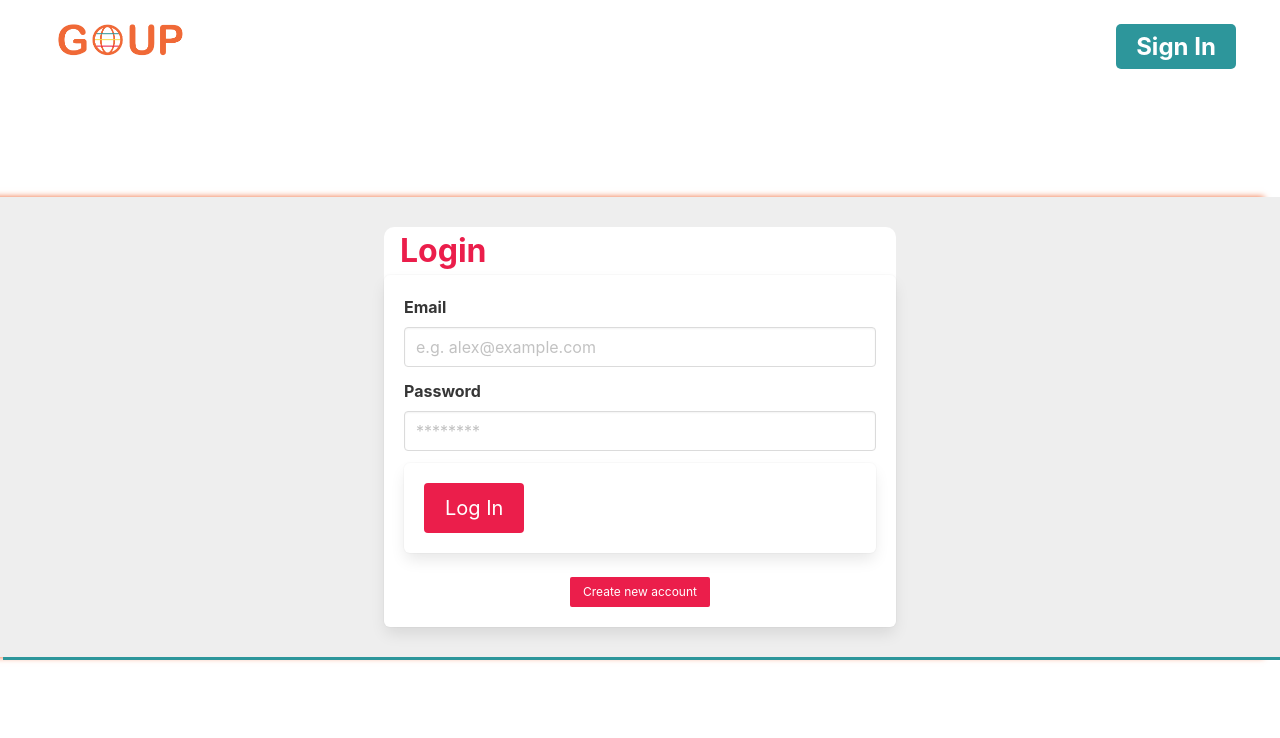
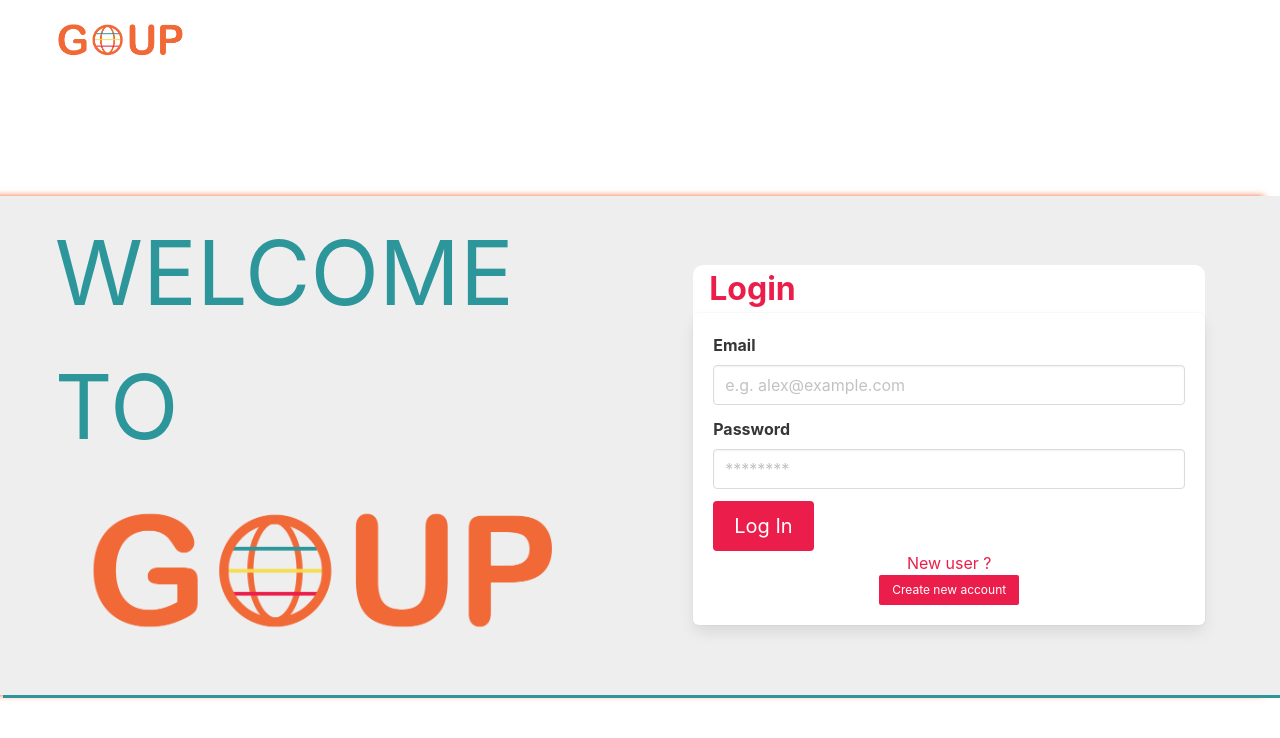
Before and after one commit to nguyenpham98/Goup-v2-frontend, a React (Create React App) app: page /login in a window 1280 px wide. Shown: the top 738 px of the page. Built offline with nearby package versions, Linux system fonts and the light colour scheme; no server answers.

Commit message:
add like button

```diff
--- a/src/App.css
+++ b/src/App.css
@@ -19,23 +19,3 @@
     background-position: center;
     background-size: cover
 }
-.buttons .button--color{
-    background-color: var(--teal);
-    color:white;
-    margin-right:2.5vw;
-    border-radius: 5px;
-    width:120px;
-    height:45px;
-    font-weight:700;
-    outline:none;
-    display: flex;
-    justify-content: center;
-    align-items: center;
-
-}
- #button--register:hover{
-    outline: none;
-    color: white;
-    background-color: var(--orange);
-
-}
--- a/src/App.js
+++ b/src/App.js
@@ -22,9 +22,7 @@ function App() {
   const [isLoading, setIsLoading] = useState(true)
   const [postBody, setPostBody] = useState("")
   const [openModal, setOpenModal] = useState(false)
-  const [loginStatus, setLoginStatus] = useState("")
-  const [registerStatus, setRegisterStatus] = useState("")
-  const [linkStatus, setLinkStatus] = useState(false)
+  const [messageStatus, setMessageStatus] = useState("")
   const handleLogin = (email, password) => {
     fetch('http://localhost:5000/auth/login', {
       method: 'POST',
@@ -40,7 +38,7 @@ function App() {
     })
       .then(response => response.json())
       .then(data => {
-        (data.error) && setLoginStatus(data.error)
+        (data.error) && setMessageStatus(data.error)
         setUserId(data.userId)
       })
       .catch(err => console.log("Error: ", err)
@@ -63,7 +61,7 @@ function App() {
     })
       .then(response => response.json())
       .then(data => {
-        (data.error) && setRegisterStatus(data.error)
+        (data.error) && setMessageStatus(data.error)
         console.log(data)
         setUserId(data.userId)
       })
@@ -120,11 +118,7 @@ function App() {
         setIsLoading(false)
       })
   }, [])
-  const handleLink = () => {
-    setRegisterStatus("")
-    setLinkStatus(!linkStatus)
 
-  }
   return (
     <div>
       {isLoading ?
@@ -133,11 +127,12 @@ function App() {
       :
       <BrowserRouter>
         <nav className="navbar mt-4" role="navigation" aria-label="main navigation">
-          <div className="navbar-brand">
+
+        <div className="navbar-brand">
           <Link to='/'>
           <div id='logo' className="navbar-item ml-6"></div>
                 </Link>
-
+            {userId && <>
             <Link to='/'
               onClick={() => {
                 setIsActive(!isActive);
@@ -151,6 +146,8 @@ function App() {
               <span aria-hidden="true"></span>
               <span aria-hidden="true"></span>
             </Link>
+            </>
+            }
           </div>
 
           <div id="navbarBasicExample" className={`navbar-menu ${isActive ? "is-active" : ""}`}>
@@ -171,7 +168,7 @@ function App() {
             <div className="navbar-end">
               <div className="navbar-item">
                 <div className="buttons">
-                  {userId ?
+                  {userId &&
                     <>
 
                       <Link to='/profile' className="button--color button mr-3">
@@ -181,12 +178,7 @@ function App() {
                         <p className='is-size-5'>Log out</p>
                       </button>
                     </>
-                    :
-                    <>
-                      <Link to={linkStatus ? '/register' : '/login'} className="button--color" id="button--register" onClick={() => handleLink()}>
-                        <p className='is-size-4'>{linkStatus ? `Sign Up` : `Sign In`}</p>
-                      </Link>
-                    </>
+
                   }
 
                 </div>
@@ -238,12 +230,12 @@ function App() {
 
           <Route path="login" element={
             <PublicRoute notLoggedIn={!userId}>
-              <Login handleLogin={handleLogin} loginStatus={loginStatus}/>
+              <Login handleLogin={handleLogin} loginStatus={messageStatus}/>
             </PublicRoute>
           } />
           <Route path="register" element={
             <PublicRoute notLoggedIn={!userId}>
-              <Register handleRegister={handleRegister} registerStatus={registerStatus}/>
+              <Register handleRegister={handleRegister} registerStatus={messageStatus}/>
             </PublicRoute>
           } />
         </Routes>
--- a/src/ExplorePost.js
+++ b/src/ExplorePost.js
@@ -3,8 +3,12 @@ import { Link } from 'react-router-dom'
 
 const ExplorePost = ({post}) => {
     const [isFollowing, setIsFollowing] = useState(post.is_following)
+    const [Like, setLike] = useState(false)
     let isAuthorCurrentUser = post.is_author_current_user
 
+    function handleLike() {
+        setLike(!Like)
+    }
     const handleFollow = (userId) => {
         fetch(`http://localhost:5000/follow/${userId}`, {
             method: 'POST',
@@ -68,11 +72,15 @@ const ExplorePost = ({post}) => {
 
                 </div>
 
-                <div className="content">
+                <div className="content pb-1">
                     <p className='is-size-6 ml-3'>{post.body}</p>
-                    <p className='is-italic'>Posted on {post.timestamp}</p>
+                    <p className='is-italic is-size-7'>Posted on {post.timestamp}</p>
                 </div>
+
             </div>
+            <span className="icon pt-1mt-1 mb-4" style={{marginLeft: 90+ '%', color: Like ? "#eb1e4b" : "gray"}}>
+                 <i className="fab fa-2x fa-gratipay" onClick={handleLike}></i>
+                </span>
         </div>
     )
 }
--- a/src/Home.css
+++ b/src/Home.css
@@ -12,8 +12,12 @@
     flex-shrink: 0;
 }
 .page--left{
+    width:44%;
+    display: flex;
+    flex-direction: column;
     font-size: 7vw;
-    text-align: end;
+    align-items: flex-end;
+    justify-content: center;
     text-transform: uppercase;
     color: var(--orange);
 }
--- a/src/Home.js
+++ b/src/Home.js
@@ -17,9 +17,7 @@ const Home = () => {
               <span className="homepage--button">Begin Your Journey</span>
           </div>
         </div>
-        <div className="homepage--explore">
-            <Explore />
-        </div>
+
         </div>
     )
 }
--- /dev/null
+++ b/src/Login.css
@@ -0,0 +1,8 @@
+#page--logo{
+    background-image: url(/src/media/GOUP-longlogo.png);
+    width: 100%;
+    height: 200px;
+    margin-bottom: 10px;
+    background-position: center;
+    background-size: cover
+}
--- a/src/Login.js
+++ b/src/Login.js
@@ -1,12 +1,17 @@
 import React, { useState } from 'react'
 import { useNavigate } from 'react-router-dom'
+import "./Login.css"
+
 const Login = ({handleLogin, loginStatus}) => {
     let navigate = useNavigate()
     const [email, setEmail] = useState("")
     const [password, setPassword] = useState("")
     return (
         <div className="page register--page">
-
+ <div className="page--left">
+            <h1 id="text-1">Welcome To</h1>
+            <div id="page--logo"></div>
+            </div>
         <div id='container'>
         <p className='is-size-3 has-text-weight-bold ml-4'>Login</p>
             <form className="box" onSubmit={e => e.preventDefault()}>
@@ -23,8 +28,8 @@ const Login = ({handleLogin, loginStatus}) => {
                         <input className="input" type="password" placeholder="********" onChange={(e) => setPassword(e.target.value)} />
                     </div>
                 </div>
-                <div className='box'>
-                {loginStatus && <article class="message is-danger">
+
+                {loginStatus && <article class="message is-small is-danger">
                     <div class="message-body">
                 {loginStatus}
                </div>
@@ -32,8 +37,9 @@ const Login = ({handleLogin, loginStatus}) => {
                     <button className="button is-primary is-medium"
                     onClick={() => handleLogin(email,password)}
                     >Log In</button>
-                </div>
+
                 <div className='container has-text-centered'>
+                    <p>New user ?</p>
                     <button className='button is-info is-small' onClick={() => navigate('../register', {replace: true})}>Create new account</button>
                 </div>
 
--- a/src/Register.js
+++ b/src/Register.js
@@ -8,7 +8,7 @@ const Register = ({handleRegister, registerStatus}) => {
     const [passwordStatus, setPasswordStatus] = useState("")
     const isValidPassword = (e) => {
         var pw = /^(?=.*\d)(?=.*[a-z])(?=.*[A-Z]).{8,25}$/.test(e.target.value)
-        if(pw || e.target.value == ""){
+        if(pw || e.target.value === ""){
         setPasswordStatus("")
         setPassword(e.target.value)
         }
--- a/src/register.css
+++ b/src/register.css
@@ -20,4 +20,8 @@
 .box .button{
     background-color: var(--pink);
     color: white;
+    transition: background-color 0.4s;
 }
+.box .button:hover{
+    background-color: var(--teal);
+}
```
